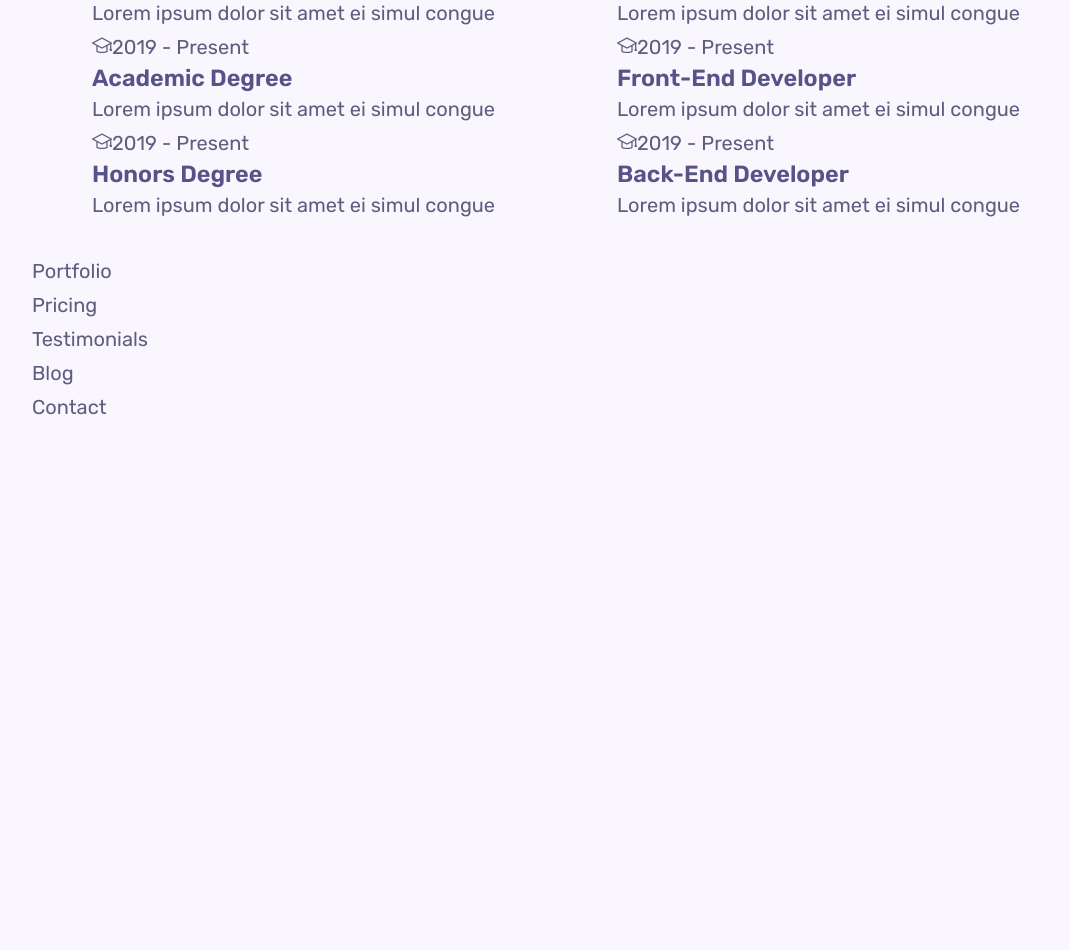
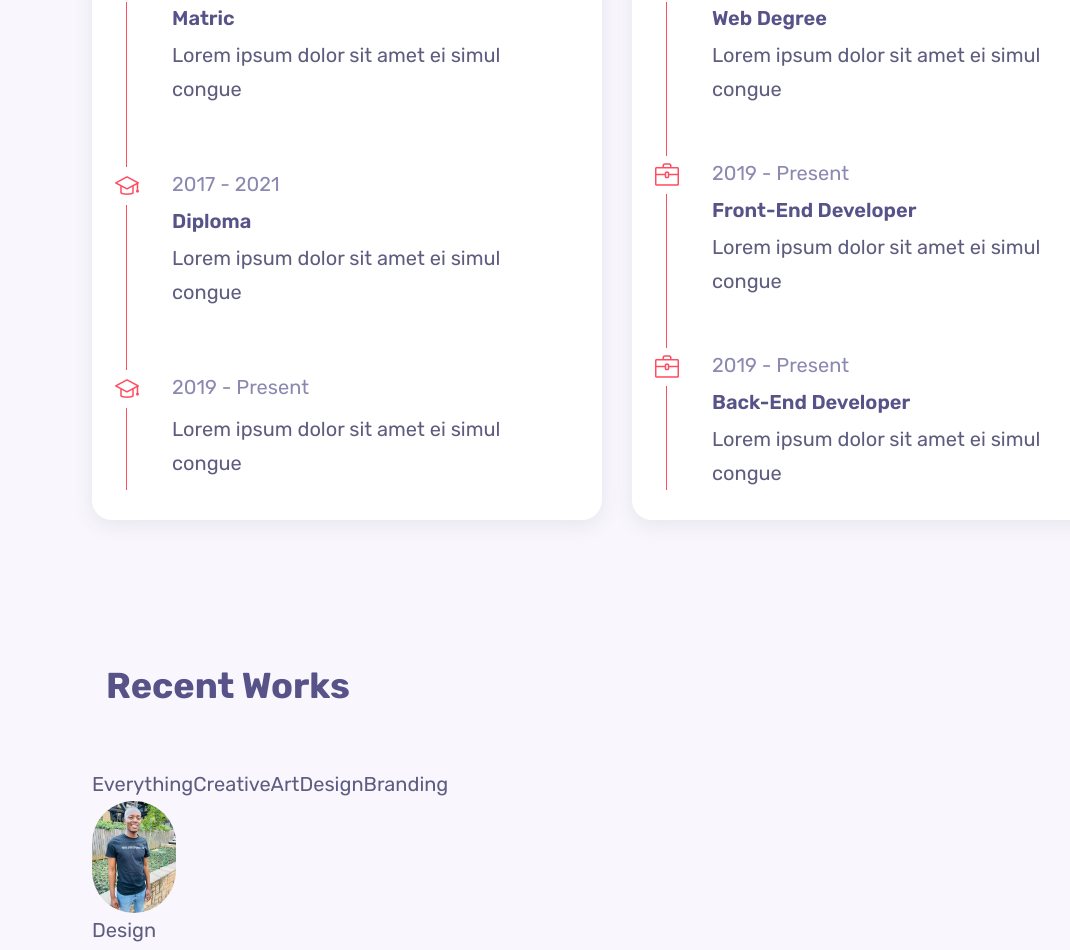
Before and after one commit to AneleMaseko/portfolio, a React (Create React App) app: page / in a window 1280 px wide. Shown: the part 2145-3095 px from the top of the page, without its empty margins (78-1148 px from the left). Before the commit the page ends 2569 px from the top, so only its background shows below. Built offline with nearby package versions, Linux system fonts and the light colour scheme; some icons are missing.

Commit message:
experience2

```diff
--- /dev/null
+++ b/src/components/portfolio/Menu.jsx
@@ -0,0 +1,43 @@
+import React from 'react'
+import Work1 from "../../Asserts/WhatsApp Image 2023-10-07 at 9.38.04 PM.jpeg";
+import Work2 from "../../Asserts/WhatsApp Image 2023-10-07 at 9.38.04 PM.jpeg";
+import Work3 from "../../Asserts/WhatsApp Image 2023-10-07 at 9.38.04 PM.jpeg";
+import Work4 from "../../Asserts/WhatsApp Image 2023-10-07 at 9.38.04 PM.jpeg";
+import Work5 from "../../Asserts/WhatsApp Image 2023-10-07 at 9.38.04 PM.jpeg";
+
+
+const Menu = [
+  {
+    id: 1,
+    image:Work1,
+    title:"Project management Illustration",
+    category: "Design",
+  },
+  {
+    id: 2,
+    image:Work2,
+    title:"Guest App Walkthrough Screens",
+    category: "Art",
+  },
+  {
+    id: 1,
+    image:Work3,
+    title:"Delivery App Wireframe",
+    category: "Branding"
+  },
+  {
+    id: 1,
+    image:Work4,
+    title:"Project management Illustration",
+    category: "Design"
+  },
+  {
+    id: 1,
+    image:Work5,
+    title:"Project management Illustration",
+    category: "Design"
+  },
+
+]
+
+export default Menu
--- a/src/components/portfolio/portfolio.jsx
+++ b/src/components/portfolio/portfolio.jsx
@@ -1,9 +1,44 @@
- import React from "react";
+ import React, {useState} from "react";
  import "./portfolio.css";
+ import Menu from "./Menu"
 
  const Portfolio = () => {
+
+    const [items, setItems] = useState(Menu);
     return (
-        <div>Portfolio</div>
+        <section className="work container section" id="work">
+            <h2 className="section__title">Recent Works</h2>
+
+            <div className="work__filters">
+                <span className="work__item">Everything</span>
+                <span className="work__item">Creative</span>
+                <span className="work__item">Art</span>
+                <span className="work__item">Design</span>
+                <span className="work__item">Branding</span>
+            </div>
+
+            <div className="work__container grid">
+                {items.map((elem) => {
+                    const{id, image, title, category} =elem;
+                    return (
+                        <div className="work__card" key={id}>
+                            <div className="work__thumbnail">
+                                <img src={image} alt="" className="work__img" />
+                                <div className="work__mask"></div>
+                            </div>
+
+                        <span className="work__category">{category}</span>
+                        <h3 className="work__title">{title}</h3>
+                        <a href="#" className="work__button">
+                            <i className="icon-link work__button-icon"></i>
+                        </a>
+                        </div>
+                    )
+                })}
+            </div>
+
+
+        </section>
      )
  }
 
--- a/src/components/resume/Card.jsx
+++ b/src/components/resume/Card.jsx
@@ -5,8 +5,8 @@
    <div className="timeline__item">
     <i className={props.icon}></i>
     <span className="timeline__date">{props.year}</span>
-    <h3 className="timeline__date">{props.title}</h3>
-    <p className="timeline__date">{props.desc}</p>
+    <h3 className="timeline__title">{props.title}</h3>
+    <p className="timeline__desc">{props.desc}</p>
    </div>
   )
 }
--- a/src/components/resume/Data.jsx
+++ b/src/components/resume/Data.jsx
@@ -5,16 +5,16 @@
         id:1,
         category:"education",
         icon: "icon-graduation",
-        year: "2017 - 2021",
-        title: "Diploma Degree",
+        year: "2009 - 2013",
+        title: "Matric",
         desc: "Lorem ipsum dolor sit amet ei simul congue"
     },
     {
         id:2,
         category:"education",
         icon: "icon-graduation",
-        year: "2019 - Present",
-        title: "Academic Degree",
+        year: "2017 - 2021",
+        title: "Diploma",
         desc: "Lorem ipsum dolor sit amet ei simul congue"
     },
     {
@@ -22,7 +22,7 @@
         category:"education",
         icon: "icon-graduation",
         year: "2019 - Present",
-        title: "Honors Degree",
+        title: "",
         desc: "Lorem ipsum dolor sit amet ei simul congue"
     },
     {
@@ -36,7 +36,7 @@
     {
         id:5,
         category:"experience",
-        icon: "icon-graduation",
+        icon: "icon-briefcase",
         year: "2019 - Present",
         title: "Front-End Developer",
         desc: "Lorem ipsum dolor sit amet ei simul congue"
@@ -44,7 +44,7 @@
     {
         id:6,
         category:"experience",
-        icon: "icon-graduation",
+        icon: "icon-briefcase",
         year: "2019 - Present",
         title: "Back-End Developer",
         desc: "Lorem ipsum dolor sit amet ei simul congue"
--- a/src/components/resume/Resume.css
+++ b/src/components/resume/Resume.css
@@ -1,3 +1,54 @@
 .resume__container {
     grid-template-columns: repeat(2, 1fr );
+    column-gap: 1.875rem;
+
 }
+
+.timeline {
+    background-color: var(--container-color);
+    padding: 1.875rem;
+    border-radius: var(--border-radius);
+    position: relative;
+    box-shadow: var(--shadow);
+
+}
+
+.timeline__item {
+    position: relative;
+    padding-left: 3.125rem;
+    padding-bottom: 3.125rem;
+}
+
+.timeline__item:last-child{
+    padding-bottom: 0;
+}
+.timeline__item::before {
+    content: '';
+    width: 1px;
+    height: 100%;
+    background-color: var(--first-color);
+    position: absolute;
+    left: .25rem;
+    top: 0;
+}
+
+.timeline .icon-briefcase,
+.timeline .icon-graduation {
+    position: absolute;
+    left: -0.437rem;
+    top: 0;
+    font-size: var(--h2-font-size);
+    color: var(--first-color);
+    background-color: var(--container-color);
+    padding: 0.4375rem 0;
+}
+
+.timeline__date {
+    color: #8b88b1;
+    font-size: var(--small-fnt-size);
+}
+
+.timeline__title {
+    font-size: var(--h3-font-size);
+    margin: 0.5rem 0;
+}
```
